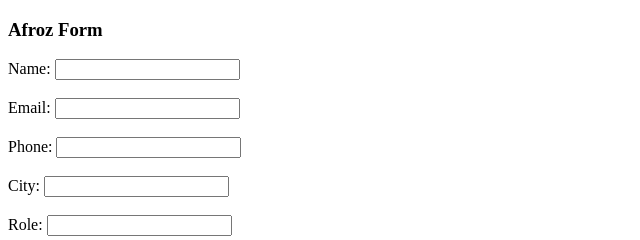
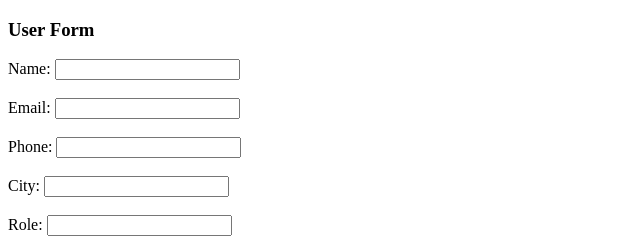
Before and after one commit to MohammadAfroz046/form-cicd-aws, a website: page public/index.html in a window 1280 px wide. Shown: the top 240 px of the page, 0-640 px from the left. Drawn offline with Linux system fonts and the light colour scheme.

Commit message:
index.html changed

```diff
--- a/public/index.html
+++ b/public/index.html
@@ -1,10 +1,10 @@
 <!DOCTYPE html>
 <html>
 <head>
-  <title>Cloud Formm</title>
+  <title>Cloud Form</title>
 </head>
 <body>
-  <h3>Afroz Form</h3>
+  <h3>User Form</h3>
   <form action="/submit" method="POST">
     Name: <input type="text" name="name" required><br><br>
     Email: <input type="email" name="email" required><br><br>
```
